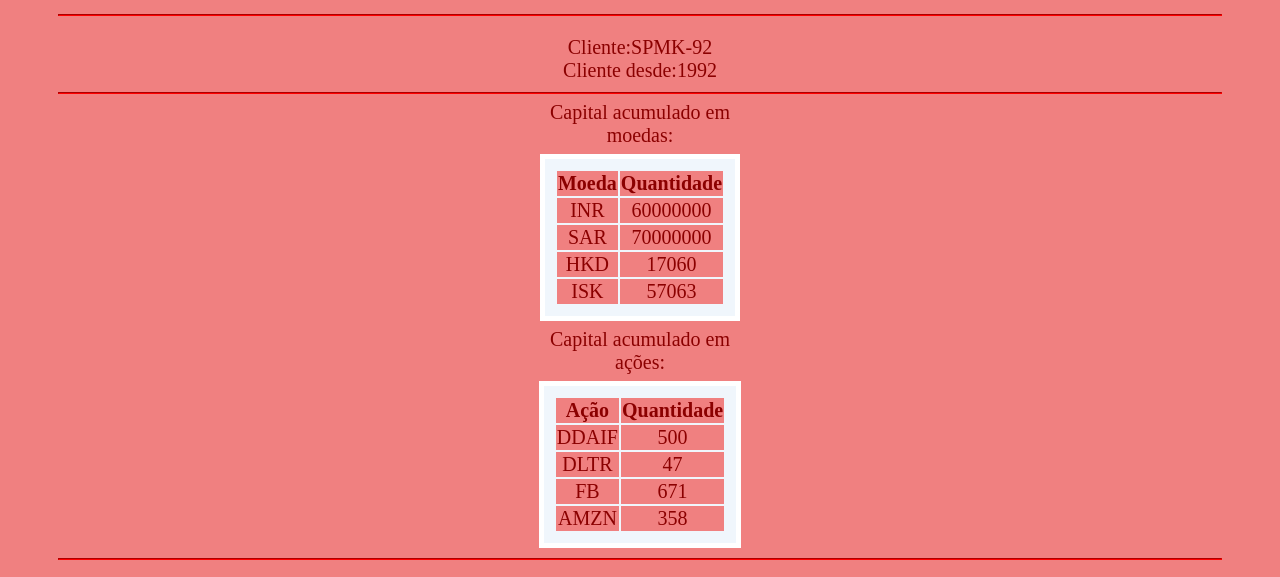
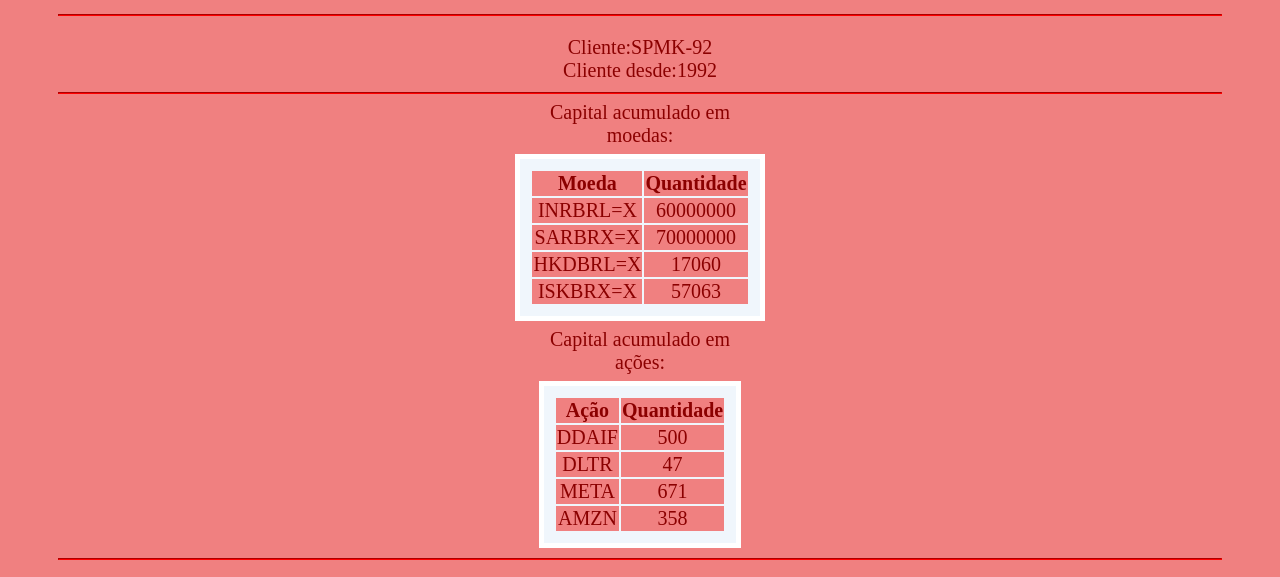
Before and after one commit to LaviniaSD/Robo-de-Avaliacao-de-Investimentos, a plain HTML site: page site2/pagina2.html in a window 1280 px wide. Shown: the part 218-795 px from the top of the page. Drawn offline with Linux system fonts and the light colour scheme.

Commit message:
Corrija os códigos de moedas e ações
Corrija os códigos de moedas e ações para adequar ao padrão do yahoo finance.

```diff
--- a/site2/pagina2.html
+++ b/site2/pagina2.html
@@ -47,25 +47,25 @@
 
 
 			<tr>
-                <td>INR</td>
+                <td>INRBRL=X</td>
                 <td>60000000</td>
             </tr>
 
 
 			<tr>
-                <td>SAR</td>
+                <td>SARBRX=X</td>
                 <td>70000000</td>
             </tr>
 
 
 			<tr>
-                <td>HKD</td>
+                <td>HKDBRL=X</td>
                 <td>17060</td>
             </tr>
 
 
             <tr>
-                <td>ISK</td>
+                <td>ISKBRX=X</td>
                 <td>57063</td>
             </tr>
 
@@ -93,7 +93,7 @@
                 <td>47</td>
             </tr>
             <tr>
-                <td>FB</td>
+                <td>META</td>
                 <td>671</td>
             </tr>
 
```
